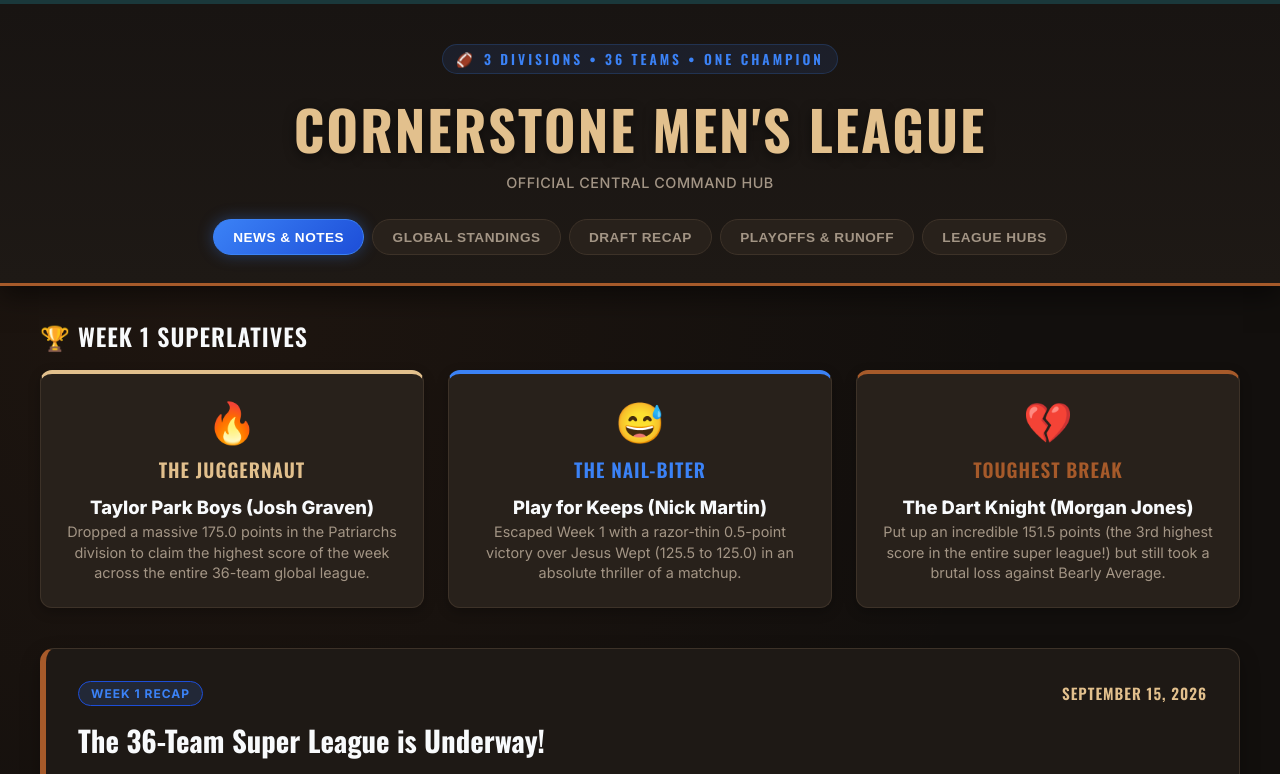
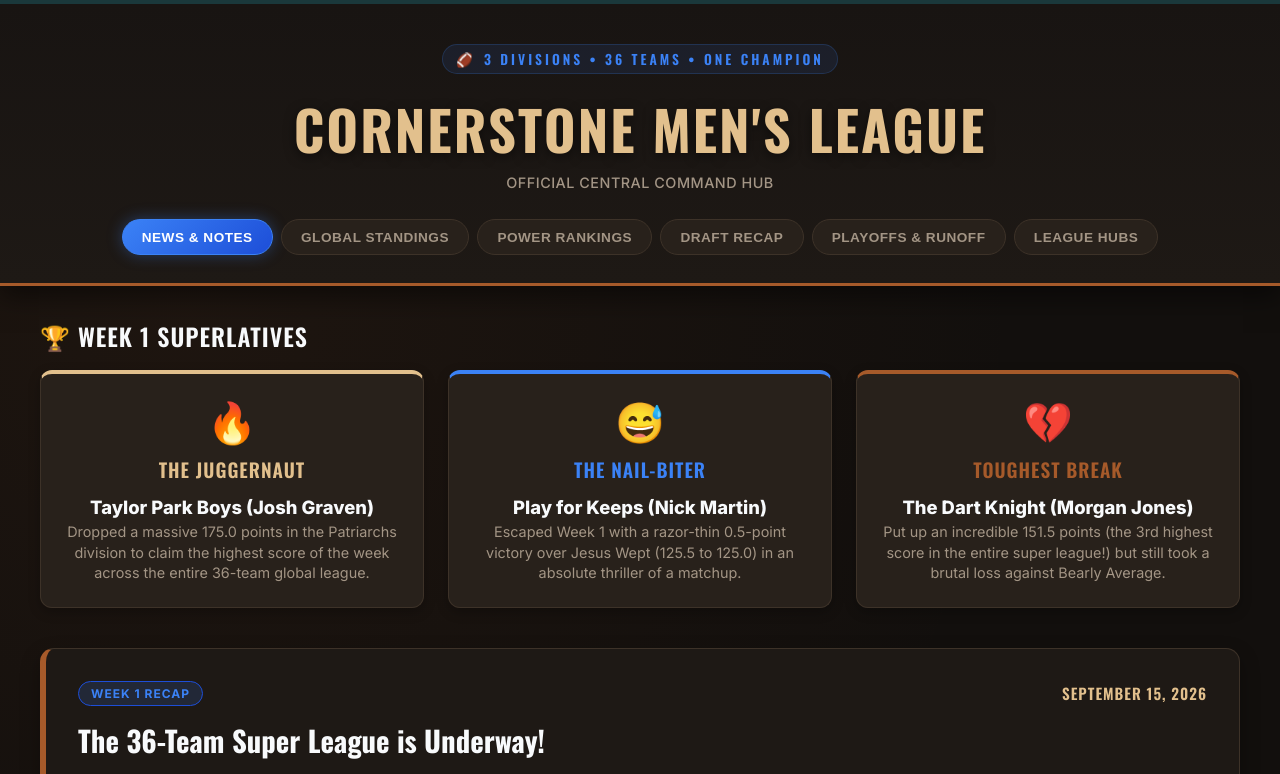
Before and after one commit to Lhclarkkent/mens-league-standings, a plain HTML site: page index.html in a window 1280 px wide. Both pictures are taken after a click on the button "NEWS & NOTES". Shown: the top 774 px of the page. Drawn offline with nearby package versions, Linux system fonts and the light colour scheme.

Commit message:
Update index.html

```diff
--- a/index.html
+++ b/index.html
@@ -383,6 +383,7 @@
         <div class="nav-tabs">
             <button class="nav-btn active" onclick="switchTab('news')">News & Notes</button>
             <button class="nav-btn" onclick="switchTab('standings')">Global Standings</button>
+            <button class="nav-btn" onclick="switchTab('power')">Power Rankings</button>
             <button class="nav-btn" onclick="switchTab('recap')">Draft Recap</button>
             <button class="nav-btn" onclick="switchTab('playoffs')">Playoffs & Runoff</button>
             <button class="nav-btn" onclick="switchTab('hubs')">League Hubs</button>
@@ -424,7 +425,7 @@
                 </div>
                 <h2>The 36-Team Super League is Underway!</h2>
                 <p>Week 1 is officially in the books, and the battle for the postseason has begun. <strong>Taylor Park Boys</strong> set the gold standard with 175.0 points, while <strong>The Promised Loveland</strong> (168.0) and <strong>Bearly Average</strong> (154.5) put their respective divisions on notice.</p>
-                <p>Check out the division scoreboards below, or use the navigation tabs above to view the updated <strong>Global Standings</strong> and <strong>Playoffs & Runoff</strong> placeholders.</p>
+                <p>Check out the division scoreboards below, or use the navigation tabs above to view the updated <strong>Global Standings</strong>, <strong>Power Rankings</strong>, and <strong>Playoffs & Runoff</strong> placeholders.</p>
             </div>
 
             <div class="trophy-section-title" style="margin-top: 1rem;">🏈 Week 1 Scoreboards</div>
@@ -619,6 +620,20 @@
 
         <div id="standingsContent">
             <!-- Dynamic Standings Injected Here -->
+        </div>
+    </main>
+
+    <!-- POWER RANKINGS VIEW -->
+    <main id="view-power">
+        <div class="view-toggle-bar">
+            <div class="toggle-title">Super League Power Rankings</div>
+            <div class="toggle-buttons">
+                <span style="font-size: 0.85rem; color: var(--text-muted); align-self: center;">Weighted by Record & Scoring Efficiency</span>
+            </div>
+        </div>
+
+        <div id="powerContent">
+            <!-- Dynamic Power Rankings Injected Here -->
         </div>
     </main>
 
@@ -937,6 +952,9 @@
 
             document.getElementById(`view-${tabId}`).classList.add('active-view');
             event.target.classList.add('active');
+            if (tabId === 'power') {
+                renderPowerRankings();
+            }
         }
 
         function setStandingsMode(mode) {
@@ -975,6 +993,7 @@
                 if (res.ok) {
                     rawStandingsData = parseCSV(await res.text());
                     renderStandings();
+                    renderPowerRankings();
                 }
             } catch (err) {
                 console.error("Error loading standings.csv:", err);
@@ -1074,6 +1093,62 @@
             }
         }
 
+        function renderPowerRankings() {
+            const container = document.getElementById('powerContent');
+            if (!rawStandingsData.length) {
+                container.innerHTML = '<p style="text-align:center; color: var(--text-muted);">No data available for power rankings.</p>';
+                return;
+            }
+
+            // Power Score Formula: (Wins * 10) + Points For
+            const scoredTeams = rawStandingsData.map(t => {
+                const wins = parseInt(t.Wins) || 0;
+                const pf = parseFloat(t['Points For']) || 0;
+                const powerScore = (wins * 10) + pf;
+                return { ...t, powerScore };
+            });
+
+            scoredTeams.sort((a, b) => b.powerScore - a.powerScore);
+
+            let html = `
+            <div class="division-card" style="max-width: 900px; margin: 0 auto;">
+                <div class="div-header">
+                    <span>Power Rankings Leaderboard</span>
+                    <span class="div-tag">Top 36 Power Rating</span>
+                </div>
+                <table>
+                    <thead>
+                        <tr>
+                            <th>Power Rank & Team</th>
+                            <th>Division</th>
+                            <th style="text-align:center;">W-L-T</th>
+                            <th style="text-align:center;">Points For</th>
+                            <th style="text-align:right;">Power Score</th>
+                        </tr>
+                    </thead>
+                    <tbody>`;
+
+            scoredTeams.forEach((t, idx) => {
+                html += `
+                <tr class="${idx < 3 ? 'top-rank' : ''}">
+                    <td>
+                        <span class="rank-num">${idx + 1}</span>
+                        <div style="display:inline-block; line-height:1.2; vertical-align:middle;">
+                            <span class="team-name">${t.Team}</span><br>
+                            <span style="font-size:0.75rem; color:var(--text-muted);">${t.Owner || 'TBA'}</span>
+                        </div>
+                    </td>
+                    <td><span class="news-badge" style="font-size:0.65rem;">${t.Division}</span></td>
+                    <td style="text-align:center;" class="record-val">${t.Wins}-${t.Losses}-${t.Ties}</td>
+                    <td style="text-align:center;" class="pf-val" style="font-size:0.95rem;">${parseFloat(t['Points For']).toFixed(1)}</td>
+                    <td style="text-align:right;" class="pf-val">${t.powerScore.toFixed(1)}</td>
+                </tr>`;
+            });
+
+            html += `</tbody></table></div>`;
+            container.innerHTML = html;
+        }
+
         loadData();
     </script>
 </body>
```
